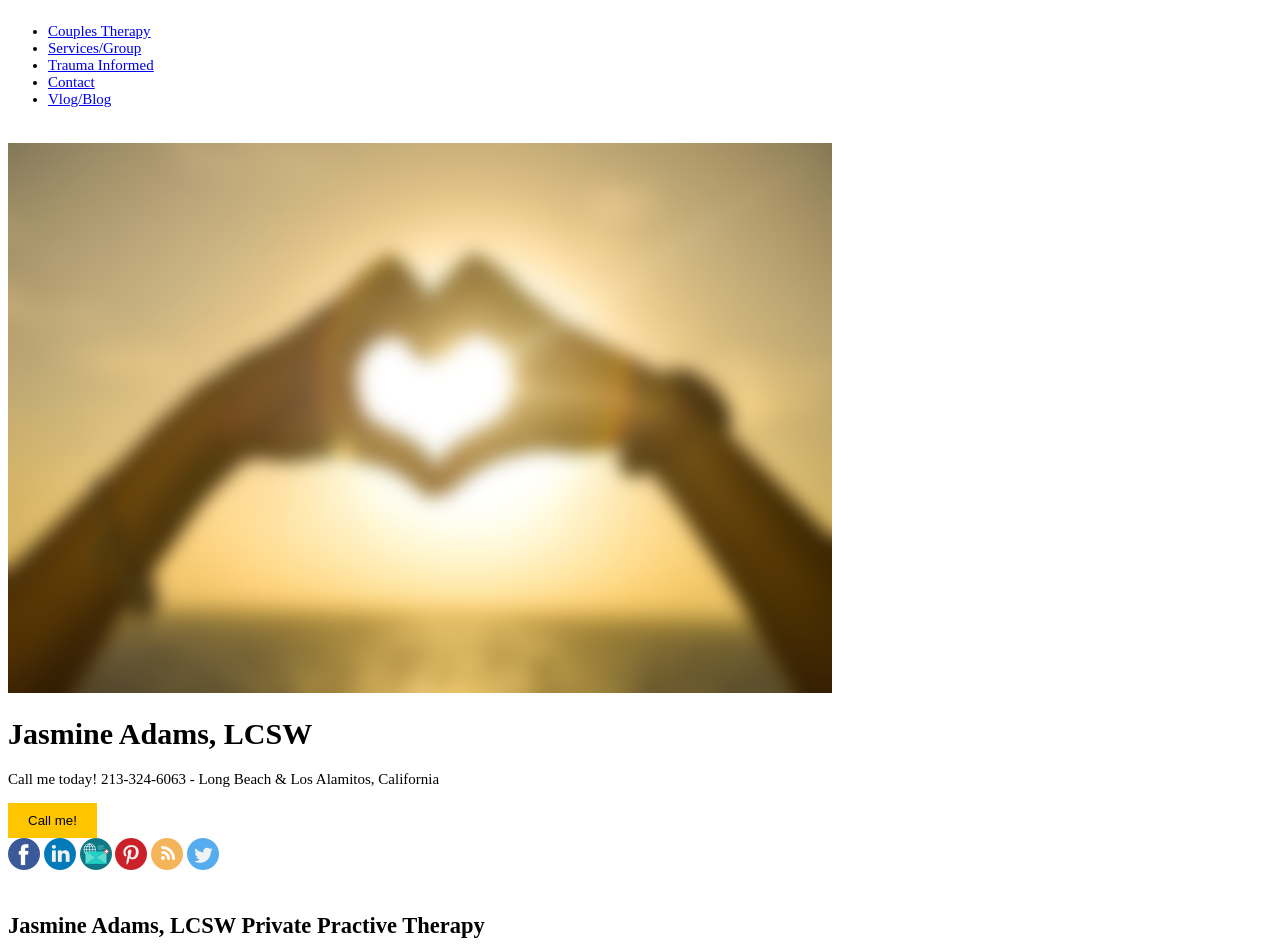
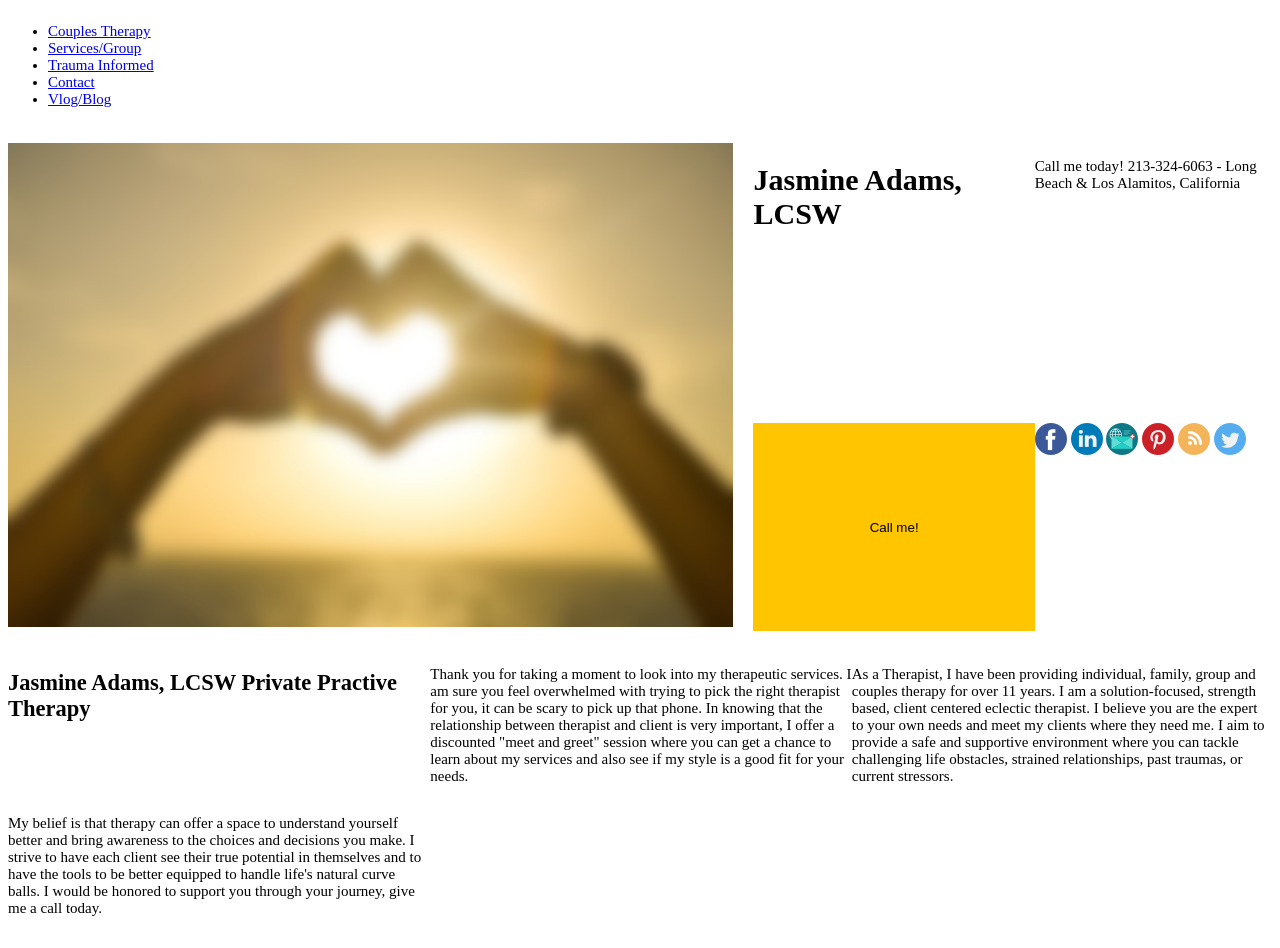
Before and after one commit to BradleyCollins/jasmine-website, a plain HTML site: page index.html in a window 1280 px wide. Shown: the top 948 px of the page. Drawn offline with Linux system fonts and the light colour scheme.

Commit message:
More CSS updates
Trying to get grid-template-areas to work

```diff
--- a/index.html
+++ b/index.html
@@ -23,9 +23,9 @@
 			<div class="banner">
 				<div class="hero_image">
 					<img src="images/banner_image.jpg">
-					<h1>Jasmine Adams, LCSW</h1>
 				</div>
 				<div class="cta1">
+					<h1>Jasmine Adams, LCSW</h1>
 					<p>Call me today! 213-324-6063 - Long Beach & Los Alamitos, California</p>
 					<button>Call me!</button>
 					<div class="cta_social">
--- a/style.css
+++ b/style.css
@@ -18,10 +18,58 @@ img {
 	grid-template-columns: repeat(autofill, minmax(150px, 1fr));
 }
 
+.banner {
+	display: grid;
+	grid-gap: 20px;
+	grid-template-areas:
+		"hero hero cta1"
+		"hero hero cta1"
+}
 
+.hero_image {
+	grid-area: hero;
+	min-height: 400px;
+	max-height: 100%;
+	max-width: 100%;
+	overflow: hidden;
+}
 
+.cta1 {
+	grid-area: cta1;
+	display: grid;
 
+}
 
+.cta_social {
+	grid-area: cta_social;
+}
+
+.cta1 p {
+
+}
+
+.home_about {
+	display: grid;
+	grid-template-areas:
+		"about about about"
+		"left_info right_info home_jas"
+}
+
+.home_about {
+	grid-template-areas: about;
+}
+
+.left_info {
+	grid-template-areas: left_info;
+}
+
+.right_info {
+	grid-template-areas: right_info;
+}
+
+.home_jas {
+	grid-template-areas: home_jas;
+}
 
 
 
```
